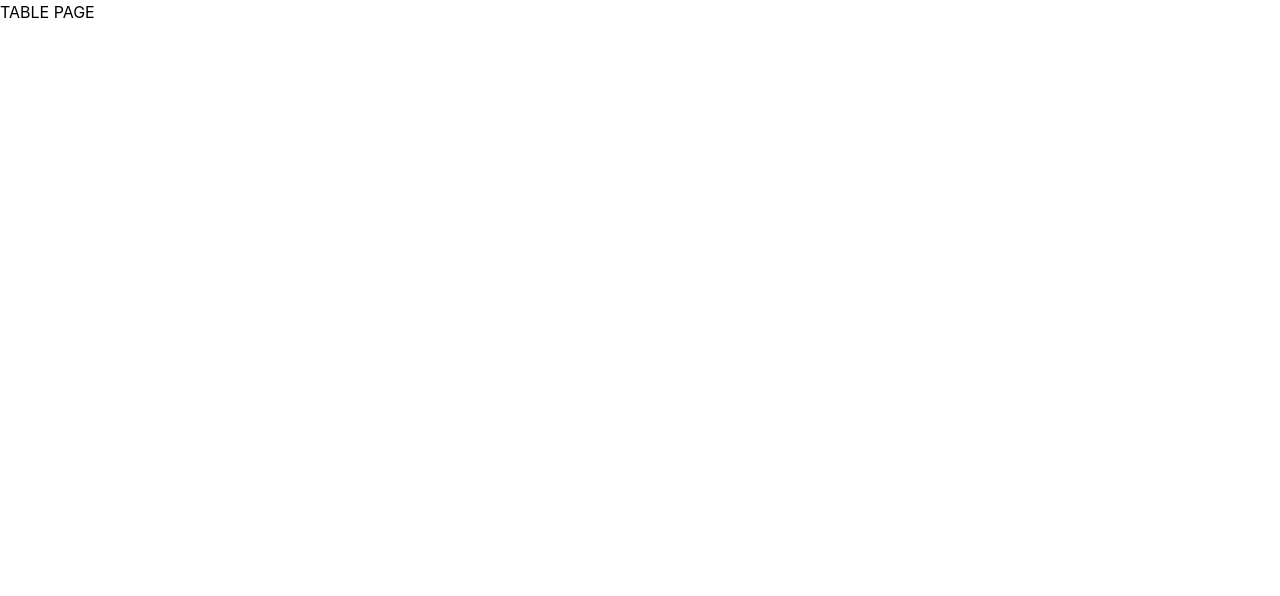
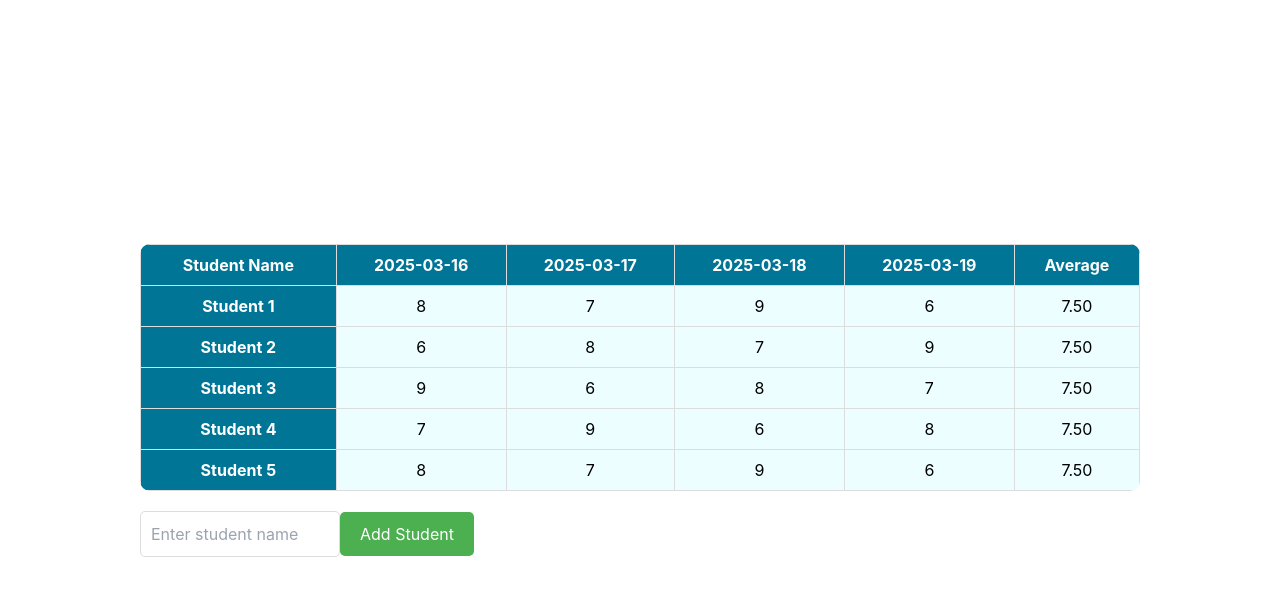
Before and after one commit to redmac135/ai-contribution-tracker, a React (Create React App) app in the folder web-app/: page /table in a window 1280 px wide. Shown: the top 596 px of the page. Built offline with nearby package versions, Linux system fonts and the light colour scheme.

Commit message:
adding a table

```diff
--- /dev/null
+++ b/web-app/src/pages/table.css
@@ -0,0 +1,72 @@
+body, html {
+    height: 100%;
+    margin: 0;
+    display: flex;
+    justify-content: center;
+    align-items: center;
+    flex-direction: column;
+}
+
+table {
+    border-collapse: collapse;
+    width: 1000px; /* Increased width */
+    border-radius: 10px; /* Rounded edges */
+    overflow: hidden; /* Ensure rounded corners are visible */
+    margin-bottom: 20px; /* Space between table and input section */
+}
+
+th, td {
+    border: 1px solid #ddd;
+    padding: 8px;
+    text-align: center;
+    background-color: oklch(0.984 0.019 200.873); /* Most table cells */
+}
+
+th {
+    background-color: oklch(0.52 0.105 223.128); /* Important cells */
+    color: white;
+}
+
+td:first-child {
+    background-color: oklch(0.52 0.105 223.128); /* Important cells */
+    font-weight: bold;
+    color: white;
+}
+
+thead th {
+    background-color: oklch(0.52 0.105 223.128); /* Important cells */
+    color: white;
+}
+
+tbody tr:nth-child(even) {
+    background-color: oklch(0.984 0.019 200.873); /* Most table cells */
+}
+
+.input-container {
+    display: flex;
+    justify-content: center;
+    align-items: center;
+    gap: 10px; /* Space between input and button */
+}
+
+input[type="text"] {
+    padding: 10px;
+    font-size: 16px;
+    border: 1px solid #ddd;
+    border-radius: 5px;
+    width: 200px;
+}
+
+button {
+    padding: 10px 20px;
+    font-size: 16px;
+    background-color: #4CAF50;
+    color: white;
+    border: none;
+    border-radius: 5px;
+    cursor: pointer;
+}
+
+button:hover {
+    background-color: #45a049;
+}
--- a/web-app/src/pages/table.tsx
+++ b/web-app/src/pages/table.tsx
@@ -1,7 +1,74 @@
+import React, { useState } from 'react';
+import './table.css';
+
+const initialStudents = [
+    { name: 'Student 1', contributions: [8, 7, 9, 6] },
+    { name: 'Student 2', contributions: [6, 8, 7, 9] },
+    { name: 'Student 3', contributions: [9, 6, 8, 7] },
+    { name: 'Student 4', contributions: [7, 9, 6, 8] },
+    { name: 'Student 5', contributions: [8, 7, 9, 6] },
+];
+
+const dates = ['2025-03-16', '2025-03-17', '2025-03-18', '2025-03-19'];
+
 function TablePage() {
+    const [students, setStudents] = useState(initialStudents);
+    const [newStudentName, setNewStudentName] = useState('');
+
+    const handleAddStudent = () => {
+        if (newStudentName.trim() !== '') {
+            setStudents([...students, { name: newStudentName, contributions: [0, 0, 0, 0] }]);
+            setNewStudentName('');
+        }
+    };
+
+    const handleKeyPress = (event: React.KeyboardEvent<HTMLInputElement>) => {
+        if (event.key === 'Enter') {
+            handleAddStudent();
+        }
+    };
+
+    const calculateAverage = (contributions: number[]) => {
+        const total = contributions.reduce((acc, curr) => acc + curr, 0);
+        return (total / contributions.length).toFixed(2);
+    };
+
     return (
-        <>TABLE PAGE</>
-    )
+        <div>
+            <table>
+                <thead>
+                    <tr>
+                        <th>Student Name</th>
+                        {dates.map(date => (
+                            <th key={date}>{date}</th>
+                        ))}
+                        <th>Average</th>
+                    </tr>
+                </thead>
+                <tbody>
+                    {students.map((student, index) => (
+                        <tr key={index}>
+                            <td>{student.name}</td>
+                            {student.contributions.map((contribution, idx) => (
+                                <td key={idx}>{contribution}</td>
+                            ))}
+                            <td>{calculateAverage(student.contributions)}</td>
+                        </tr>
+                    ))}
+                </tbody>
+            </table>
+            <div>
+                <input
+                    type="text"
+                    value={newStudentName}
+                    onChange={(e) => setNewStudentName(e.target.value)}
+                    onKeyPress={handleKeyPress}
+                    placeholder="Enter student name"
+                />
+                <button onClick={handleAddStudent}>Add Student</button>
+            </div>
+        </div>
+    );
 }
 
 export default TablePage;
```
